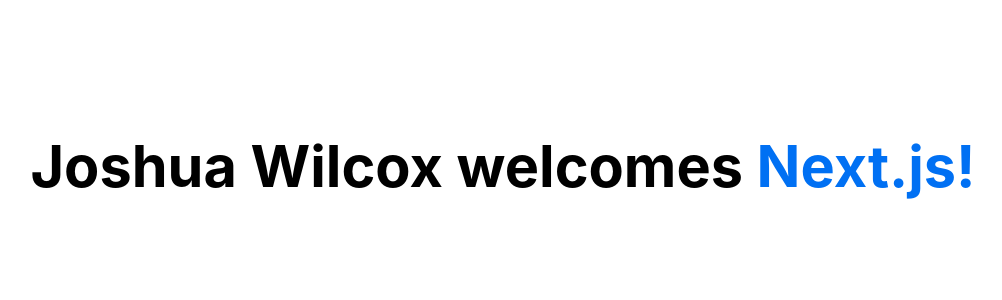
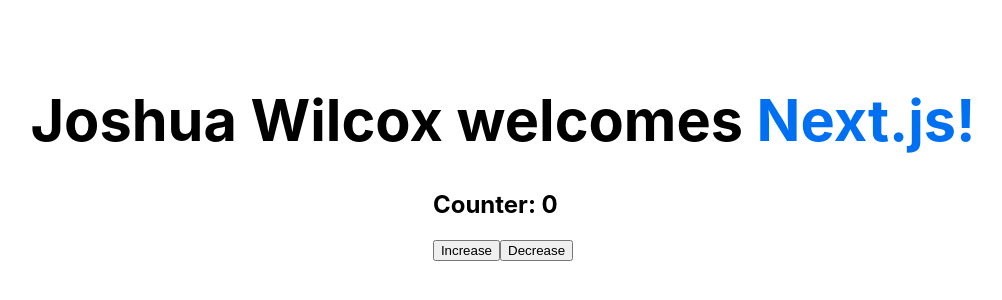
Before and after one commit to jwilcox76/first-nextjs, a Next.js app: page / in a window 1280 px wide. Shown: the part 226-526 px from the top of the page, without its empty margins (137-1139 px from the left). Built offline with nearby package versions, Linux system fonts and the light colour scheme.

Commit message:
added counter

```diff
--- a/pages/index.js
+++ b/pages/index.js
@@ -1,7 +1,12 @@
 import Head from 'next/head';
+import { useState } from 'react';
 import styles from '../styles/Home.module.css';
 
 export default function Home() {
+  const [count, setCount] = useState(0);
+  const increment = () => setCount(count + 1);
+  const decrement = () => setCount(count - 1);
+
   return (
     <div className={styles.container}>
       <Head>
@@ -10,8 +15,14 @@
       </Head>
 
       <h1 className={styles.title}>
-          Joshua Wilcox welcomes <a href="https://nextjs.org">Next.js!</a>
-        </h1>
+        Joshua Wilcox welcomes <a href="https://nextjs.org">Next.js!</a>
+      </h1>
+
+      <div>
+        <h2>Counter: {count}</h2>
+        <button onClick={increment} >Increase</button>
+        <button onClick={decrement} >Decrease</button>
+      </div>
     </div>
   );
 }
```
